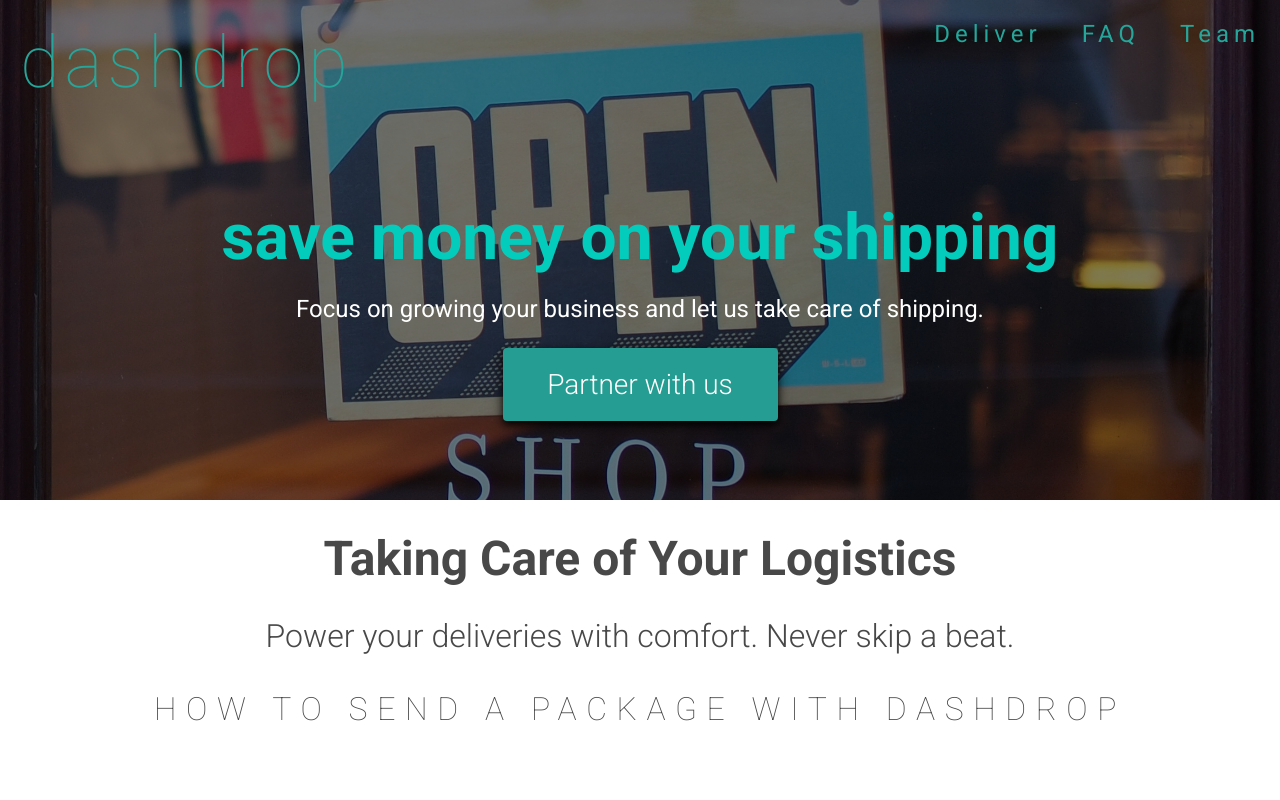
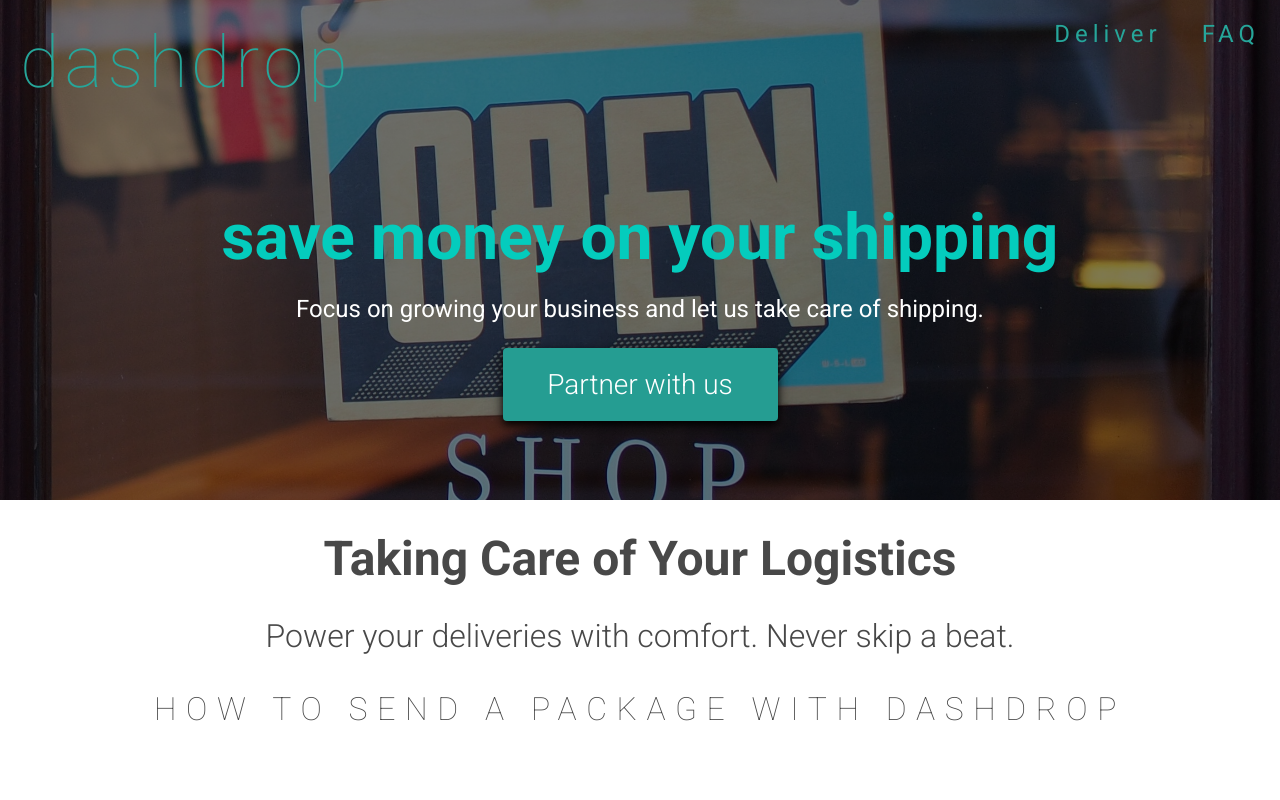
Before and after one commit to toluolubode/DashDrop, a plain HTML site: page send.html in a window 1280 px wide. Shown: the top 800 px of the page. Drawn offline with nearby package versions, Linux system fonts and the light colour scheme; a script that the page names is missing.

Commit message:
Update send.html

```diff
--- a/send.html
+++ b/send.html
@@ -15,7 +15,6 @@
 		<div id="mask">
 			<div class="container">
 				<div class="nav1"><a href="index.html" id="txthead1"><span>dash</span></a></div>
-				<div class="nav2"><a href="team.html" id="txthead2">Team</a></div>
 				<div class="nav2"><a href="faq.html" id="txthead2">FAQ</a></div>
 				<div class="nav2"><a href="deliver.html" id="txthead2">Deliver</a></div>
 			</div>
```
